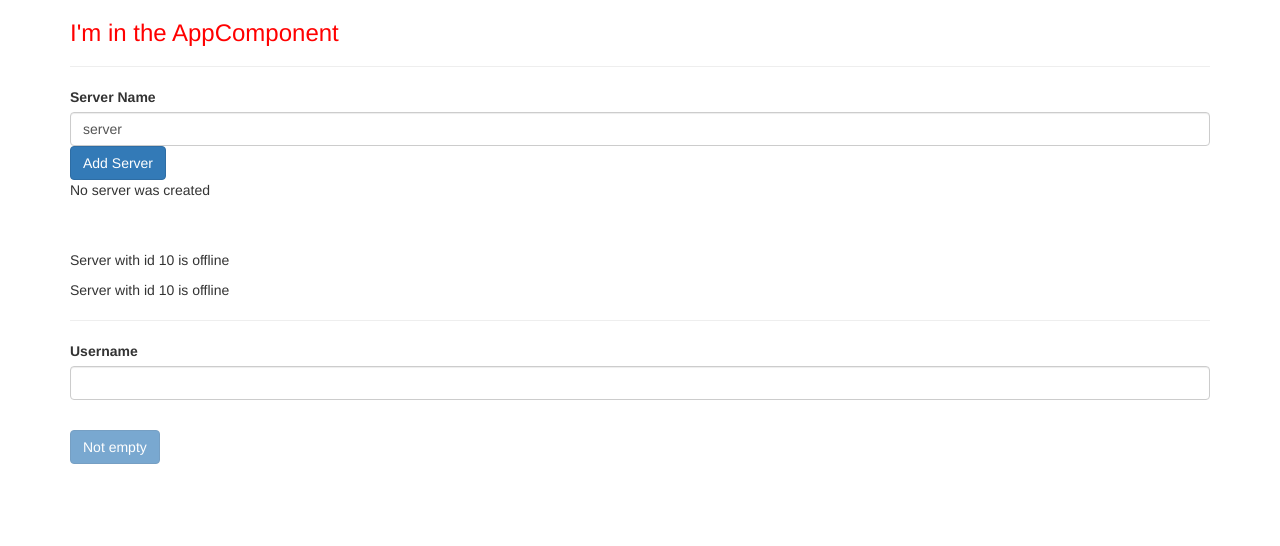
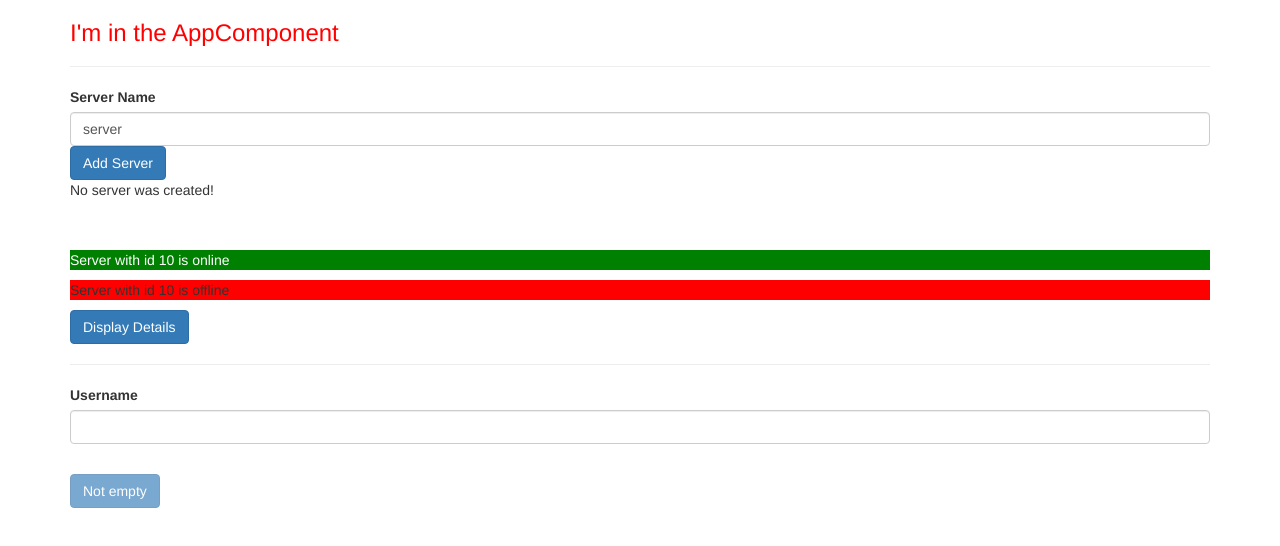
Before and after one commit to ligianicolovici/my-first-angular-app, an Angular app: page / in a window 1280 px wide. Shown: the top 546 px of the page. Built offline with nearby package versions, Linux system fonts and the light colour scheme.

Commit message:
assigment 3 - directives

```diff
--- a/src/app/app.component.css
+++ b/src/app/app.component.css
@@ -1,3 +1,3 @@
-h3{
-  color: blue;
+h3 {
+    color: blue;
 }
--- a/src/app/server/server.component.html
+++ b/src/app/server/server.component.html
@@ -1 +1,3 @@
-<p>{{ "Server" }} with id {{ serverID }} is {{ getServerStatus() }}</p>
+<p [ngStyle]="{ backgroundColor: getColor() }" [ngClass]="{ online: serverStatus === 'online' }">
+    {{ "Server" }} with id {{ serverID }} is {{ getServerStatus() }}
+</p>
--- a/src/app/server/server.component.ts
+++ b/src/app/server/server.component.ts
@@ -3,12 +3,26 @@
 @Component({
   selector: 'app-server',
   templateUrl: './server.component.html',
+  styles: [
+    `
+      .online {
+        color: white;
+      }
+    `,
+  ],
 })
 export class ServerComponent {
   serverID = 10;
   serverStatus = 'offline';
 
+  constructor() {
+    this.serverStatus = Math.random() > 0.5 ? 'online' : 'offline';
+  }
+
   getServerStatus() {
     return this.serverStatus;
   }
+  getColor() {
+    return this.serverStatus === 'online' ? 'green' : 'red';
+  }
 }
--- /dev/null
+++ b/src/app/servers/servers.component.css
@@ -0,0 +1,3 @@
+.white-text {
+    color: white;
+}
--- a/src/app/servers/servers.component.html
+++ b/src/app/servers/servers.component.html
@@ -5,8 +5,23 @@
 <button type="button" class="btn btn-primary" [disabled]="!allowNewServer" (click)="onCreateServer()">
   Add Server
 </button>
-<p>{{ serverCreationStatus }}</p>
+<!-- <p>{{ serverCreationStatus }}</p> -->
+<p *ngIf="serverCreated; else noServer">
+    Server was created, server name is {{ serverName }}
+</p>
+<ng-template #noServer>
+    <p>
+        No server was created!
+    </p>
+</ng-template>
 <br />
 <br />
-<app-server></app-server>
-<app-server></app-server>
+<app-server *ngFor="let server of servers"></app-server>
+
+<button type="button" class="btn btn-primary" (click)="onToggleDetails()">
+  Display Details
+</button>
+<p *ngIf="showPassword">Secret password = tuna</p>
+<div *ngFor="let item of toggleArray" [ngStyle]="{ backgroundColor: item >= 5 ? 'blue' : 'transparent' }" [ngClass]="{ 'white-text': item >= 5 }">
+    {{ item }}
+</div>
--- a/src/app/servers/servers.component.ts
+++ b/src/app/servers/servers.component.ts
@@ -3,11 +3,18 @@
 @Component({
   selector: 'app-servers',
   templateUrl: './servers.component.html',
+  styleUrls: ['./servers.component.css'],
 })
 export class ServersComponent {
   allowNewServer = false;
   serverCreationStatus = 'No server was created';
   serverName = 'server';
+  serverCreated = false;
+  servers = ['Testserver', 'Testserver 2'];
+  showPassword = false;
+  toggleArray: number[] = [];
+  toggleContor = 0;
+
   constructor() {
     setTimeout(() => {
       this.allowNewServer = true;
@@ -15,10 +22,17 @@
   }
 
   onCreateServer() {
+    this.serverCreated = true;
     this.serverCreationStatus =
       'Server was created! Name is ' + this.serverName;
+    this.servers.push(this.serverName);
   }
   onUpdateName(event: Event) {
     this.serverName = (event.target as HTMLInputElement).value;
   }
+  onToggleDetails() {
+    this.showPassword = !this.showPassword;
+    this.toggleContor = this.toggleContor + 1;
+    this.toggleArray.push(this.toggleContor);
+  }
 }
--- a/src/app/user/user.component.html
+++ b/src/app/user/user.component.html
@@ -3,6 +3,6 @@
 <br />
 <p>{{ username }}</p>
 
-<button type="button" class="btn btn-primary" [disabled]="isUsernameEmpy()" (click)="resetUsername()">
+<button type="button" class="btn btn-primary" [disabled]="username === ''" (click)="resetUsername()">
   Not empty
 </button>
--- a/src/app/user/user.component.ts
+++ b/src/app/user/user.component.ts
@@ -9,13 +9,6 @@
   username = '';
   constructor() {}
 
-  isUsernameEmpy() {
-    if (this.username !== '') {
-      return false;
-    } else {
-      return true;
-    }
-  }
   resetUsername() {
     this.username = '';
   }
```
